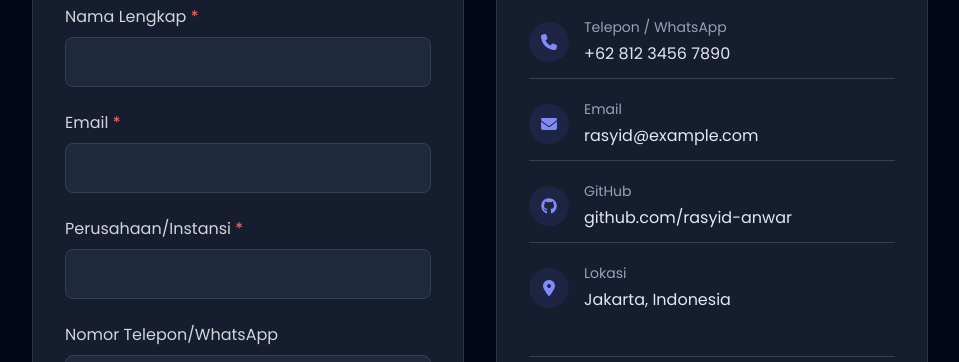
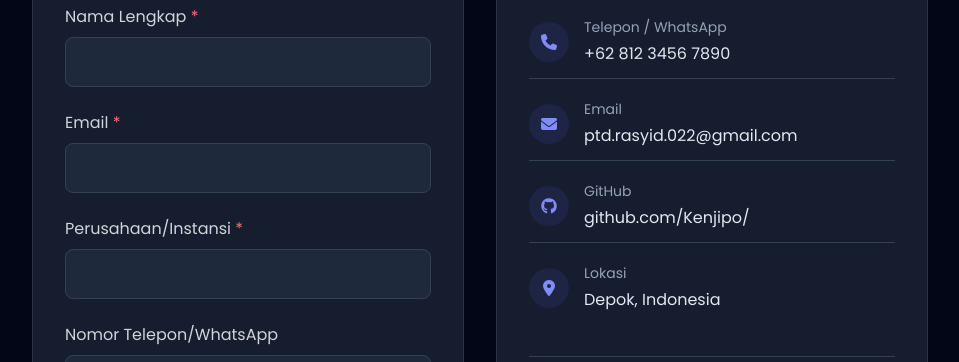
Before and after one commit to Kenjipo/Portofilo, a plain HTML site: page index.html in a window 1280 px wide. Shown: the part 4020-4382 px from the top of the page, without its empty margins (160-1119 px from the left). Drawn offline with nearby package versions, Linux system fonts and the light colour scheme.

Commit message:
Update index.html

```diff
--- a/index.html
+++ b/index.html
@@ -659,7 +659,7 @@
                                 </div>
                                 <div class="contact-info">
                                     <div class="contact-label">Email</div>
-                                    <div class="contact-value">rasyid@example.com</div>
+                                    <div class="contact-value">ptd.rasyid.022@gmail.com</div>
                                 </div>
                             </div>
 
@@ -670,7 +670,7 @@
                                 </div>
                                 <div class="contact-info">
                                     <div class="contact-label">GitHub</div>
-                                    <div class="contact-value">github.com/rasyid-anwar</div>
+                                    <div class="contact-value">github.com/Kenjipo/</div>
                                 </div>
                             </div>
 
@@ -681,7 +681,7 @@
                                 </div>
                                 <div class="contact-info">
                                     <div class="contact-label">Lokasi</div>
-                                    <div class="contact-value">Jakarta, Indonesia</div>
+                                    <div class="contact-value">Depok, Indonesia</div>
                                 </div>
                             </div>
                         </div>
@@ -850,4 +850,5 @@
         });
     </script>
 </body>
+
 </html>
```
